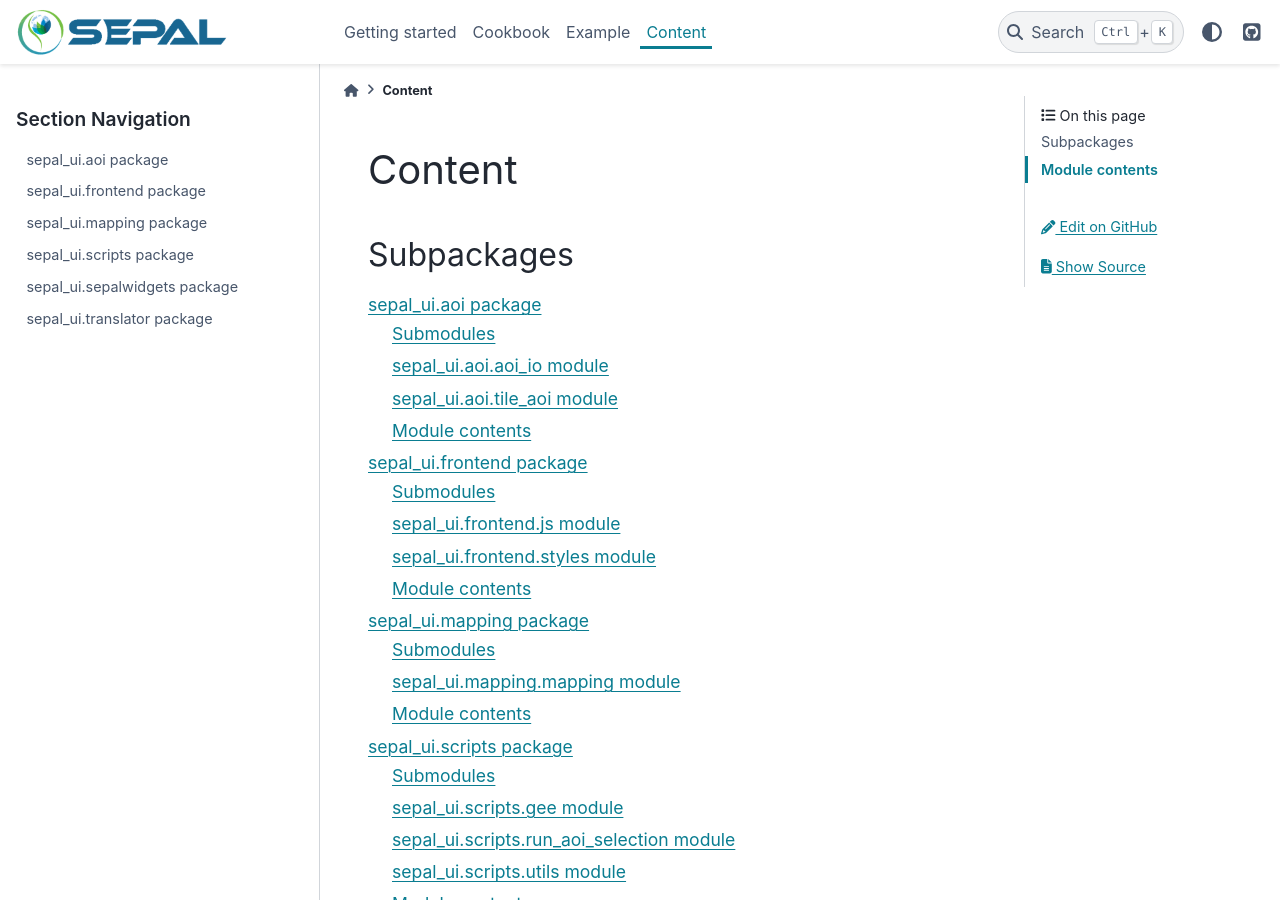
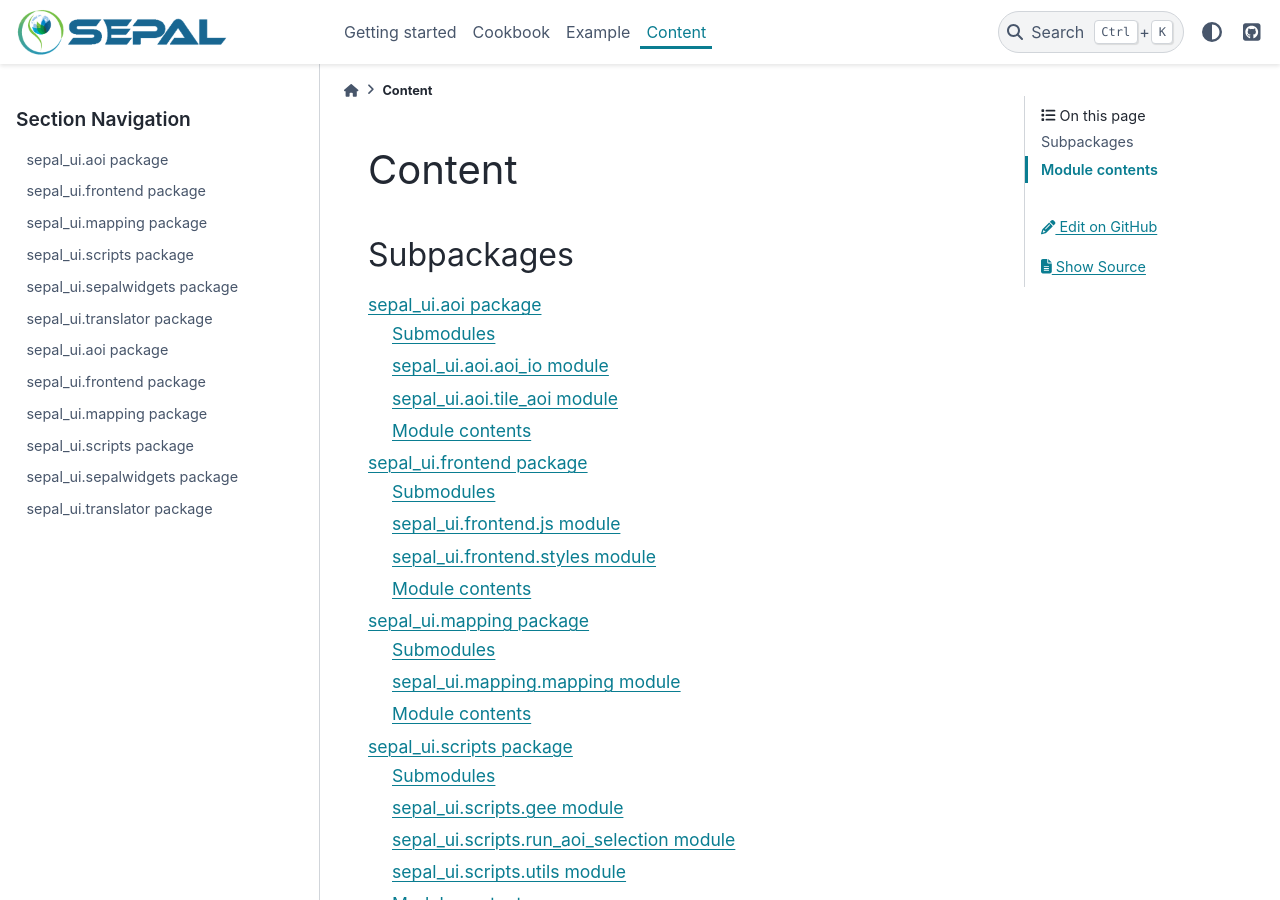
Before and after one commit to openforis/sepal_ui, a Sphinx documentation site: the page built from docs/source/modules/sepal_ui.rst, in a window 1280 px wide and 900 px high. Built offline with Sphinx 7.4.7 and the PyData theme 0.15.4, drawn with Linux system fonts in a browser that asks for light colours.

```diff
--- a/docs/source/conf.py
+++ b/docs/source/conf.py
@@ -32,7 +32,7 @@ release = '1.0.2'
 # Add any Sphinx extension module names here, as strings. They can be
 # extensions coming with Sphinx (named 'sphinx.ext.*') or your custom
 # ones.
-extensions = ['sphinx.ext.napoleon', 'pydata_sphinx_theme']
+extensions = ['sphinx.ext.napoleon']
 
 # Add any paths that contain templates here, relative to this directory.
 templates_path = ['_templates']
--- a/docs/source/modules/sepal_ui.rst
+++ b/docs/source/modules/sepal_ui.rst
@@ -1,5 +1,16 @@
 Content
 =======
+
+.. toctree::
+   :maxdepth: 1
+   :hidden:
+
+   sepal_ui.aoi
+   sepal_ui.frontend
+   sepal_ui.mapping
+   sepal_ui.scripts
+   sepal_ui.sepalwidgets
+   sepal_ui.translator
 
 Subpackages
 -----------
```
